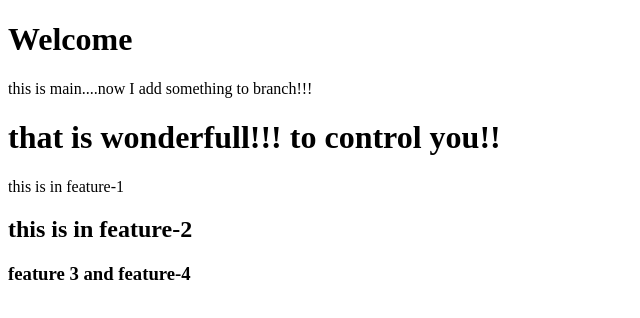
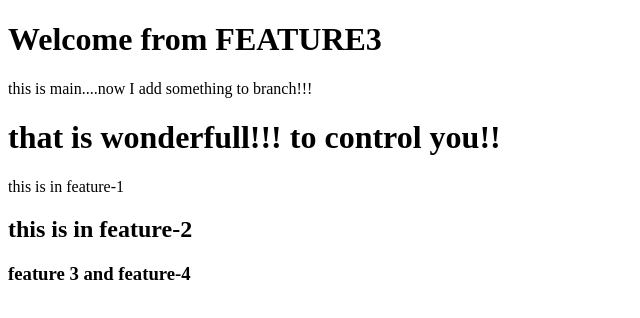
Before and after one commit to Rachel37189/test, a plain HTML site: page index.html in a window 1280 px wide. Shown: the whole page, without its empty margins (0-640 px from the left). Drawn offline with Linux system fonts and the light colour scheme.

Commit message:
make change in id title with feature3

```diff
--- a/index.html
+++ b/index.html
@@ -7,7 +7,7 @@
     <title>Rachel...git</title>
 </head>
 <body>
-    <h1 id="title">Welcome</h1>
+    <h1 id="title">Welcome from FEATURE3</h1>
     <p>this is main....now I add something to branch!!!</p>
 
     <h1> that is wonderfull!!! to control you!!</h1>
```
